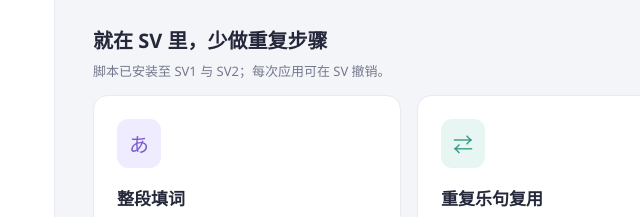
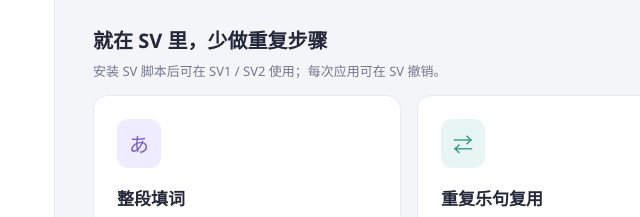
Before and after one commit to FeiyangHong/CoverWorkbench, a website: page app/static/index.html in a window 1280 px wide. Shown: the part 545-762 px from the top of the page, 193-833 px from the left. Drawn offline with Linux system fonts and the light colour scheme; no server answers.

Commit message:
[FIX]: Clarify that native scripts require installation

```diff
--- a/app/static/index.html
+++ b/app/static/index.html
@@ -6,7 +6,7 @@
 <div class="live-strip"><div><span id="liveDot" class="live-dot"></span><strong id="liveLabel">SV 实时连接未启动</strong><small id="liveHint">打开本曲工作副本，在 SV 的脚本菜单启动 CoverWorkbench Live。</small></div><button id="livePause" class="button ghost" disabled>暂停 SV 试听</button><details><summary>连接方法</summary><p>在 SV1 / SV2 打开下方工作副本，脚本 → 重新扫描 → CoverWorkbench Live。每次启动 SV 后连接一次；之后网页改音符可以直接应用并试听。旧版声库工程优先在 SV1 打开；SV2 导入旧工程后的“未命名”状态需要先另存到试点工作路径。</p><code id="livePath"></code><p>同一时间只在一个 SV 窗口运行桥接脚本。应用只改已打开副本的内存；Ctrl+S 在 SV 中保存。每次应用可在 SV 中撤销。分组或音符时间发生变化时，请回到 SV 编辑。</p></details></div>
 <section id="workflow" class="tab-panel">
  <div class="workflow-hero"><div><span class="eyebrow">LESS REPETITION. MORE MUSIC.</span><h2>把时间，留给声音。</h2><p>在 SV 里听、改、调声。让脚本处理重复乐句，让工作台准备歌词、检查渲染并整理交付。</p></div><div class="flow-route"><div class="route-step"><b>01</b><strong>准备素材</strong><small>歌词 · 读音<br>工作台</small></div><span class="route-arrow">→</span><div class="route-step"><b>02</b><strong>专注创作</strong><small>校对 · 调声 · 混音<br>SV / Studio One</small></div><span class="route-arrow">→</span><div class="route-step"><b>03</b><strong>轻松交付</strong><small>检查 · 字幕 · 视频<br>任务队列</small></div></div></div>
- <div class="workflow-section-head"><div><h2>就在 SV 里，少做重复步骤</h2><p>脚本已安装至 SV1 与 SV2；每次应用可在 SV 撤销。</p></div><span class="native-tag">NATIVE SCRIPTS</span></div>
+ <div class="workflow-section-head"><div><h2>就在 SV 里，少做重复步骤</h2><p>安装 SV 脚本后可在 SV1 / SV2 使用；每次应用可在 SV 撤销。</p></div><span class="native-tag">NATIVE SCRIPTS</span></div>
  <div class="native-grid"><article class="native-card"><span class="native-icon">あ</span><h3>整段填词</h3><p>选择一段音符，一次贴入对应的歌词单位。数量不一致会停止，歌词改变时可清除旧音素。</p><code>脚本 → CW Phrase Lyrics</code></article><article class="native-card"><span class="native-icon">⇄</span><h3>重复乐句复用</h3><p>把修好的副歌保存下来，应用到下一遍。选择复制歌词、音素或基础音高，保留目标时间与曲线。</p><code>脚本 → CW Phrase Reuse</code></article><article class="native-card"><span class="native-icon">≋</span><h3>自己的调声预设</h3><p>保存满意音符组的张力、响度等基础值，复用到选中组。声库由你在 SV 选择，曲线和逐音符表情保留。</p><code>脚本 → CW Voice Presets</code></article></div>
  <details class="native-setup"><summary>第一次使用：打开试点工作副本，重新扫描脚本</summary><p>SV 菜单「脚本 → 重新扫描」后可看到三个 CW 工具。音符处理前请进入音符组并选择目标音符。无需启动网站实时桥接，也无需导出 SVP 再打开。</p><strong>SV1 工作副本</strong><code id="nativeSV1"></code><strong>SV2 工作副本</strong><code id="nativeSV2"></code><p>三个脚本只允许已登记的试点 working 路径。共享音符组需先在 SV 中克隆。保存预设不会保存工程；试听满意后在 SV 按 Ctrl+S。</p><p id="nativeInventory"></p></details>
  <div class="workflow-section-head"><div><h2>准备与交付，交给工作台</h2><p>素材仍由你确认；任务记录输入、输出与失败原因。</p></div><span>LOCAL WORKFLOW</span></div>
```
